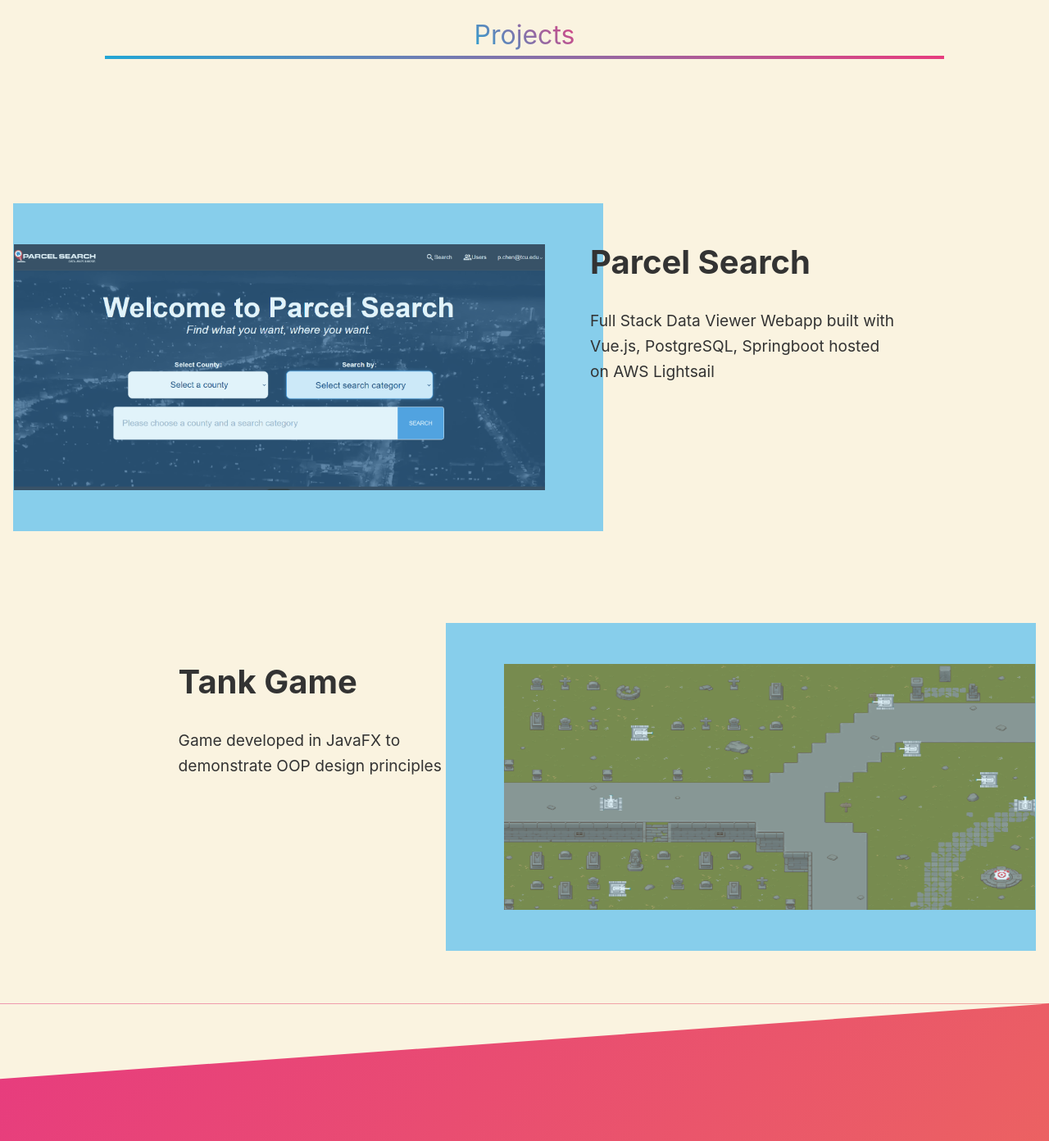
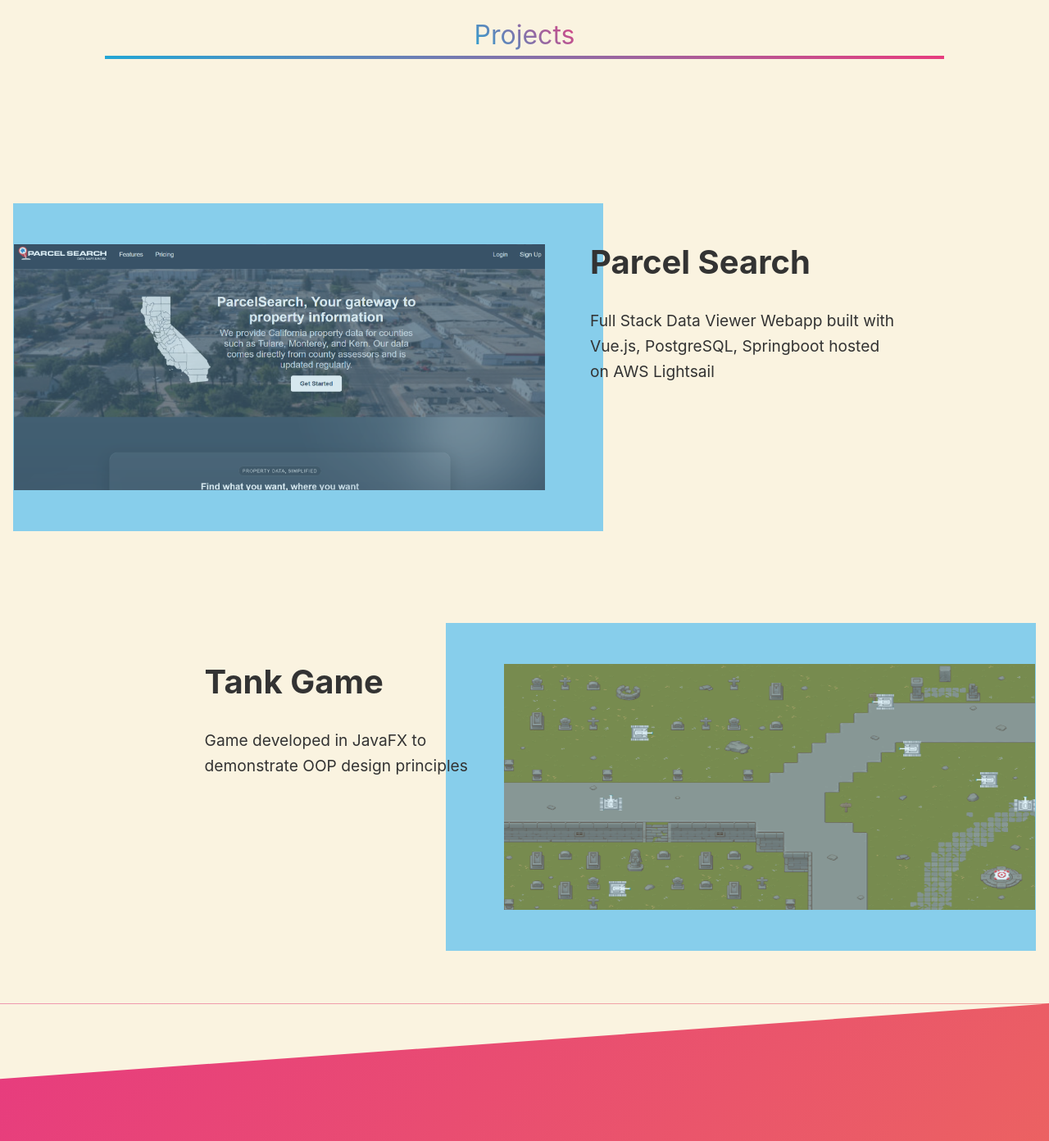
Before and after one commit to Choconaut/portfolio, a Vue app: page / in a window 1280 px wide. Shown: the part 2046-3438 px from the top of the page at 82% size. Built offline with nearby package versions, Linux system fonts and the light colour scheme.

Commit message:
Updated parcelsearch project img

```diff
--- a/src/views/ProjectView.vue
+++ b/src/views/ProjectView.vue
@@ -28,7 +28,7 @@ document.addEventListener('DOMContentLoaded', () => {
     <div class="project">
       <a href="https://ps.peternchen.com/" class="project-image">
         <div class="image-container">
-          <img src="/parcel-search.png" alt="parcel-search image">
+          <img src="/parcelsearch.png" alt="parcel-search image">
         </div>
       </a>
       <div class="project-description">
@@ -178,7 +178,7 @@ document.addEventListener('DOMContentLoaded', () => {
   }
 
   @media (min-width: 1000px) {
-    transform: translateX(3rem);
+    transform: translateX(5rem);
   }
 }
 
```
Also changed, not shown: public/parcel-search.png (deleted), public/parcelsearch.png (added).
